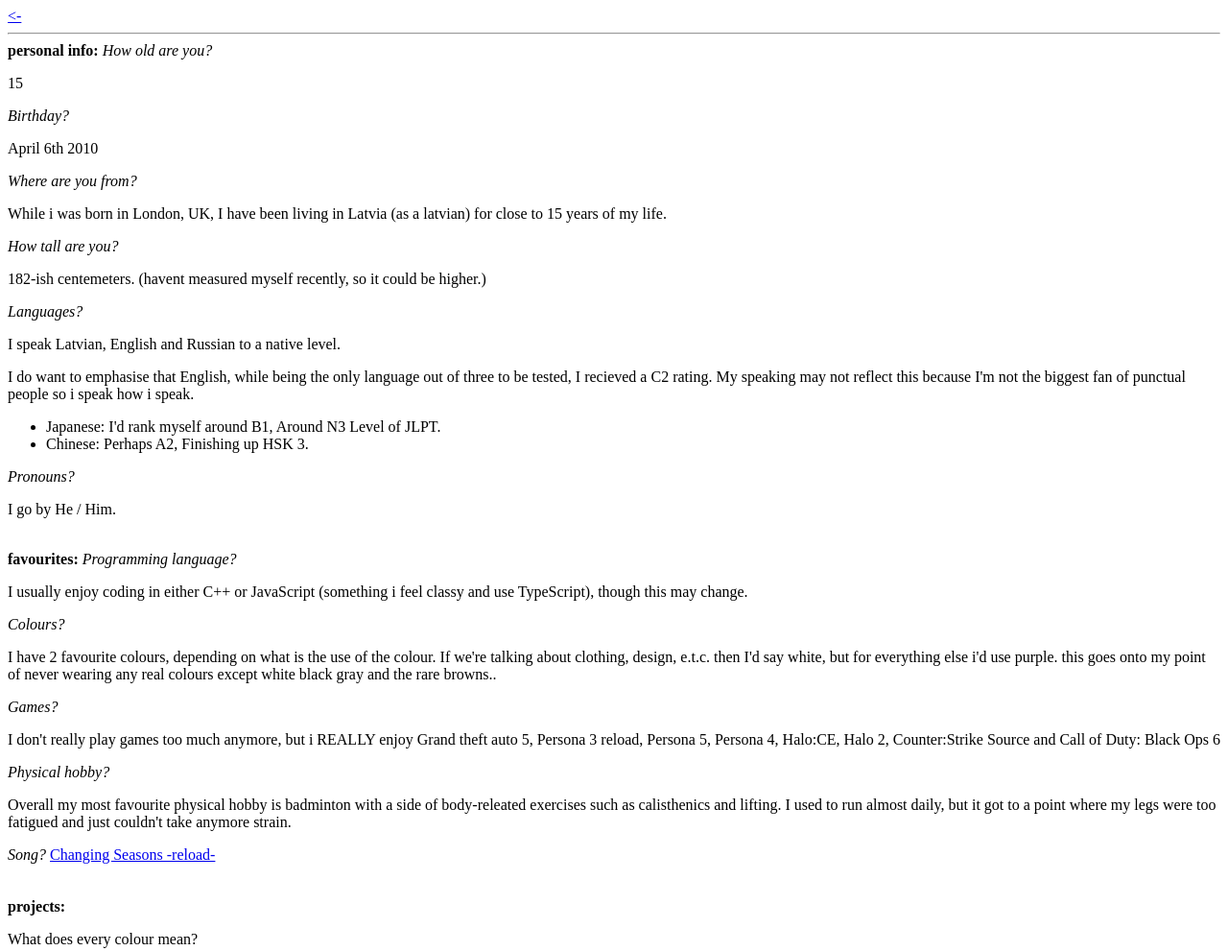
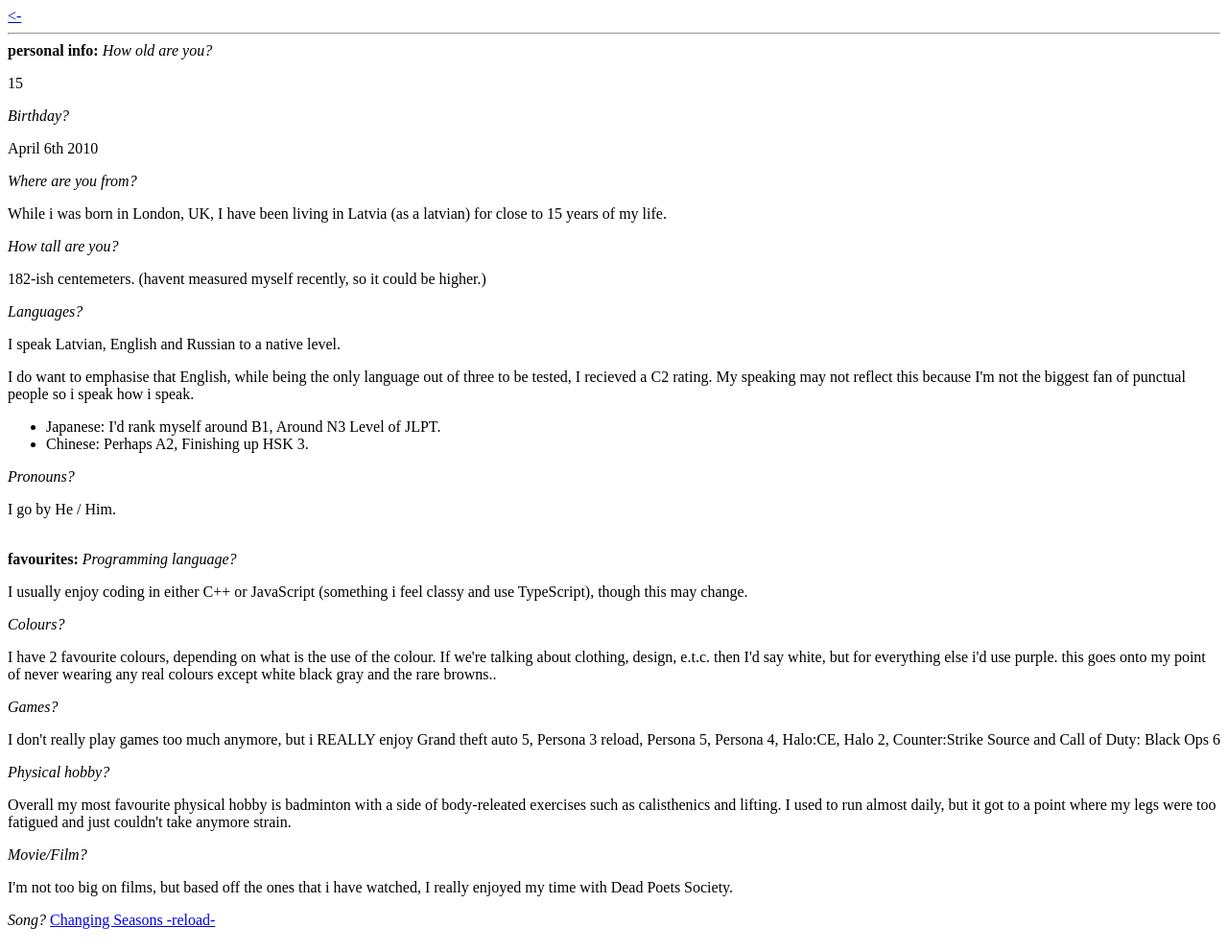
Before and after one commit to MarkDemidovs/PersonalWebsite, a plain HTML site: page sites/faq.html in a window 1280 px wide. Shown: the top 991 px of the page at 96% size. Drawn offline with Linux system fonts and the light colour scheme.

Commit message:
Update personal info and add movie preference
Added a new section for movie preferences and updated existing content.

```diff
--- a/sites/faq.html
+++ b/sites/faq.html
@@ -47,7 +47,11 @@
 
 				<i>Physical hobby?</i>
 				<p>Overall my most favourite physical hobby is badminton with a side of body-releated exercises such as calisthenics and lifting. I used to run almost daily, but it got to a point where my legs were too fatigued and just couldn't take anymore strain. </p>
-				<i>Song?</i>
+
+		<i>Movie/Film?</i>
+		<p>I'm not too big on films, but based off the ones that i have watched, I really enjoyed my time with Dead Poets Society.</p>
+
+		<i>Song?</i>
 				<a href="https://www.youtube.com/watch?v=t9TdQCdtUeo">Changing Seasons -reload-</a>
 				<br>
                 <br>
```
